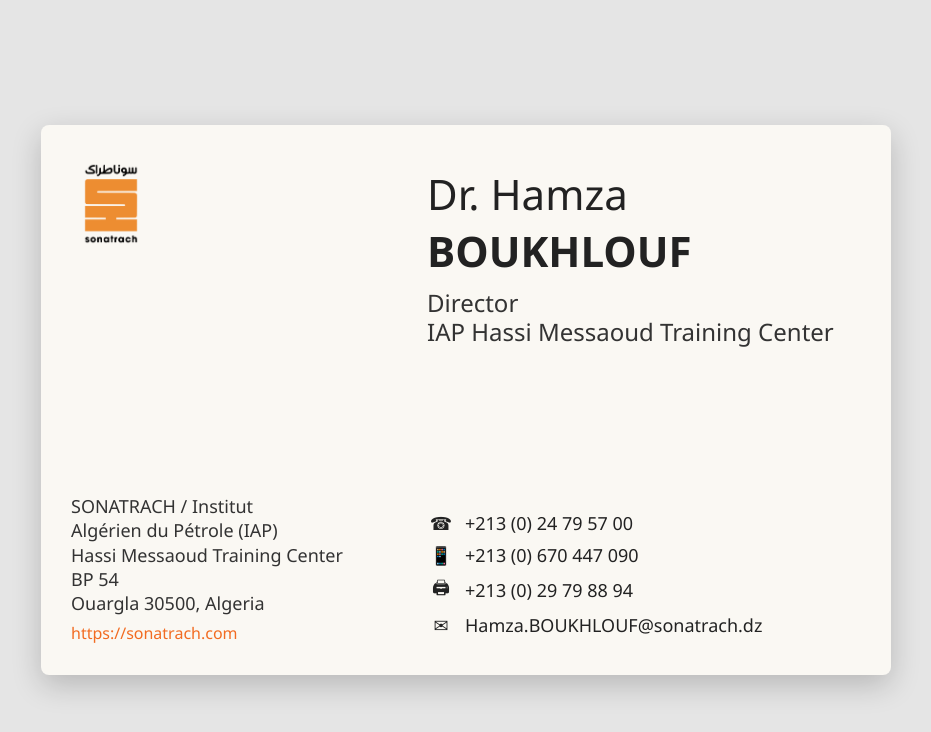
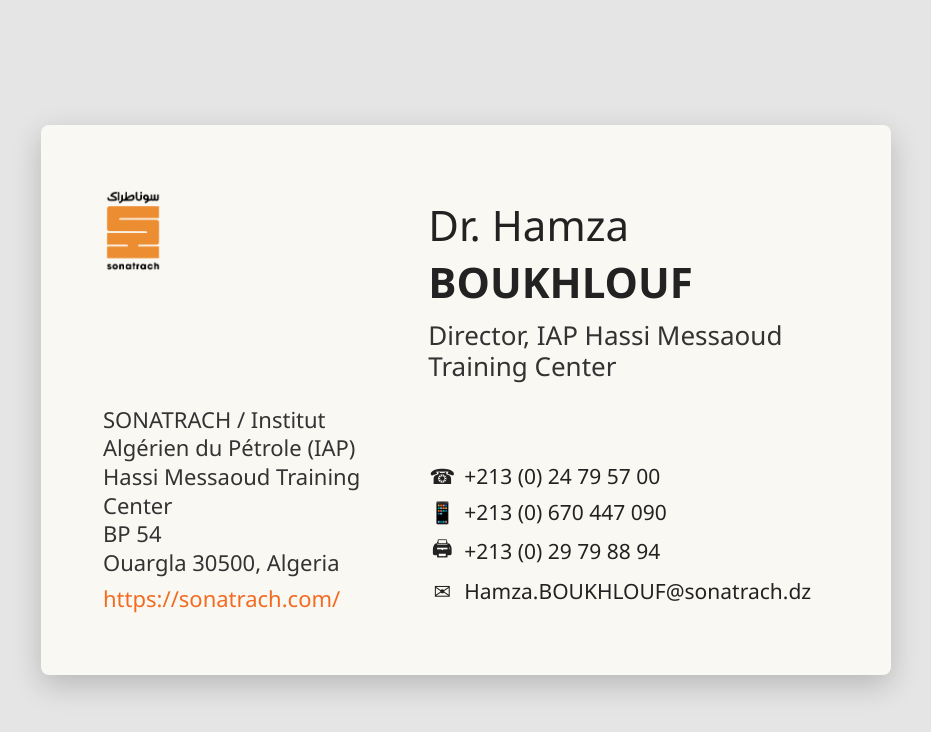
Before and after one commit to catalogue-IAP/Dr.Hamza-boukhlouf, a plain HTML site: page index.html in a window 1280 px wide. Shown: the whole page, without its empty margins (174-1105 px from the left). Drawn offline with Linux system fonts and the light colour scheme.

Commit message:
index.html

```diff
--- a/index.html
+++ b/index.html
@@ -6,7 +6,6 @@
 <title>Dr. Hamza BOUKHLOUF - IAP</title>
 
 <style>
-
 *{
     margin:0;
     padding:0;
@@ -24,27 +23,16 @@ body{
 }
 
 .card{
-    width:85vw;
-    max-width:850px;
+    width:min(95vw, 850px);
     aspect-ratio:85/55;
-
     background:#faf8f3;
     border-radius:8px;
     box-shadow:0 10px 30px rgba(0,0,0,0.20);
-
+    padding:5%;
     display:grid;
     grid-template-columns:40% 60%;
     grid-template-rows:55% 45%;
-
-    padding:30px;
     overflow:hidden;
-}
-
-.logo-block{
-    display:flex;
-    align-items:flex-start;
-    padding-left:10px;
-    padding-top:5px;
 }
 
 .logo-block img{
@@ -55,12 +43,12 @@ body{
 }
 
 .identity{
-    padding-left:40px;
-    padding-top:10px;
+    padding-left:8%;
+    padding-top:2%;
 }
 
 .name{
-    font-size:clamp(18px,4vw,42px);
+    font-size:clamp(18px, 4vw, 42px);
     color:#222;
     font-weight:300;
     margin-bottom:10px;
@@ -71,43 +59,41 @@ body{
 }
 
 .position{
-    font-size:clamp(12px,2vw,24px);
+    font-size:clamp(12px, 2.5vw, 26px);
     color:#333;
     line-height:1.2;
 }
 
 .address{
     align-self:end;
-    font-size:clamp(10px,1.7vw,18px);
+    font-size:clamp(10px, 2vw, 22px);
     color:#333;
-    line-height:1.35;
+    line-height:1.3;
 }
 
 .website{
     margin-top:8px;
     color:#f26b21;
-    font-size:clamp(10px,1.6vw,16px);
 }
 
 .contact{
     align-self:end;
-    padding-left:40px;
+    padding-left:8%;
 }
 
 .contact-item{
     display:flex;
     align-items:center;
     margin-bottom:8px;
-    font-size:clamp(10px,1.8vw,18px);
+    font-size:clamp(10px, 2vw, 21px);
     color:#222;
 }
 
 .icon{
     width:28px;
+    margin-right:8px;
     text-align:center;
-    margin-right:10px;
 }
-
 </style>
 </head>
 
@@ -116,24 +102,21 @@ body{
 <div class="card">
 
     <div class="logo-block">
-        <img src="sonatrach_logo.png" alt="SONATRACH IAP">
+        <img src="sonatrach_logo.png" alt="Sonatrach IAP">
     </div>
 
     <div class="identity">
-
         <div class="name">
             Dr. Hamza <strong>BOUKHLOUF</strong>
         </div>
 
         <div class="position">
-            Director<br>
-            IAP Hassi Messaoud Training Center
+            Director, IAP Hassi Messaoud<br>
+            Training Center
         </div>
-
     </div>
 
     <div class="address">
-
         SONATRACH / Institut<br>
         Algérien du Pétrole (IAP)<br>
         Hassi Messaoud Training Center<br>
@@ -141,13 +124,11 @@ body{
         Ouargla 30500, Algeria
 
         <div class="website">
-            https://sonatrach.com
+            https://sonatrach.com/
         </div>
-
     </div>
 
     <div class="contact">
-
         <div class="contact-item">
             <span class="icon">☎</span>
             +213 (0) 24 79 57 00
@@ -167,7 +148,6 @@ body{
             <span class="icon">✉</span>
             Hamza.BOUKHLOUF@sonatrach.dz
         </div>
-
     </div>
 
 </div>
```
